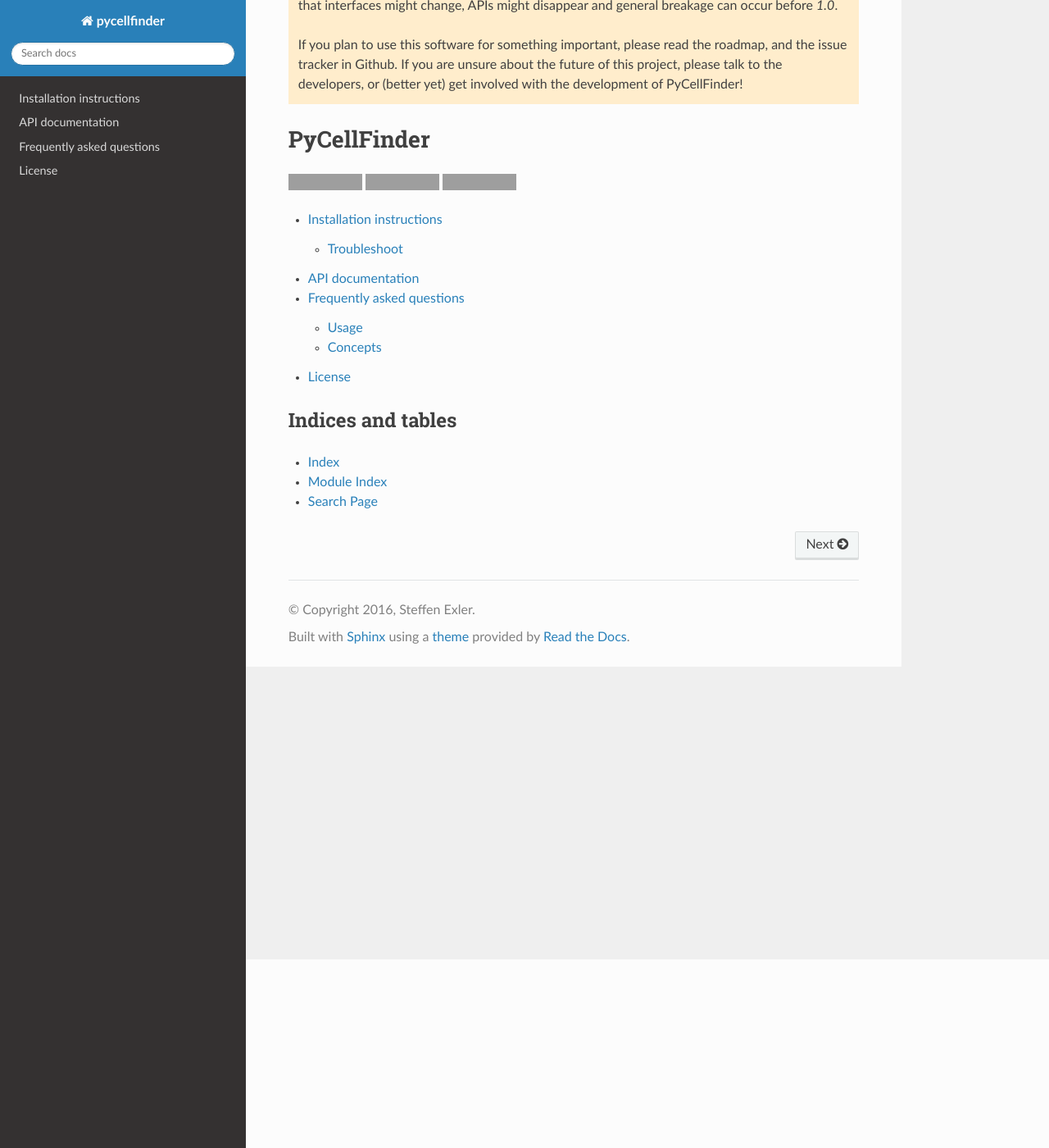
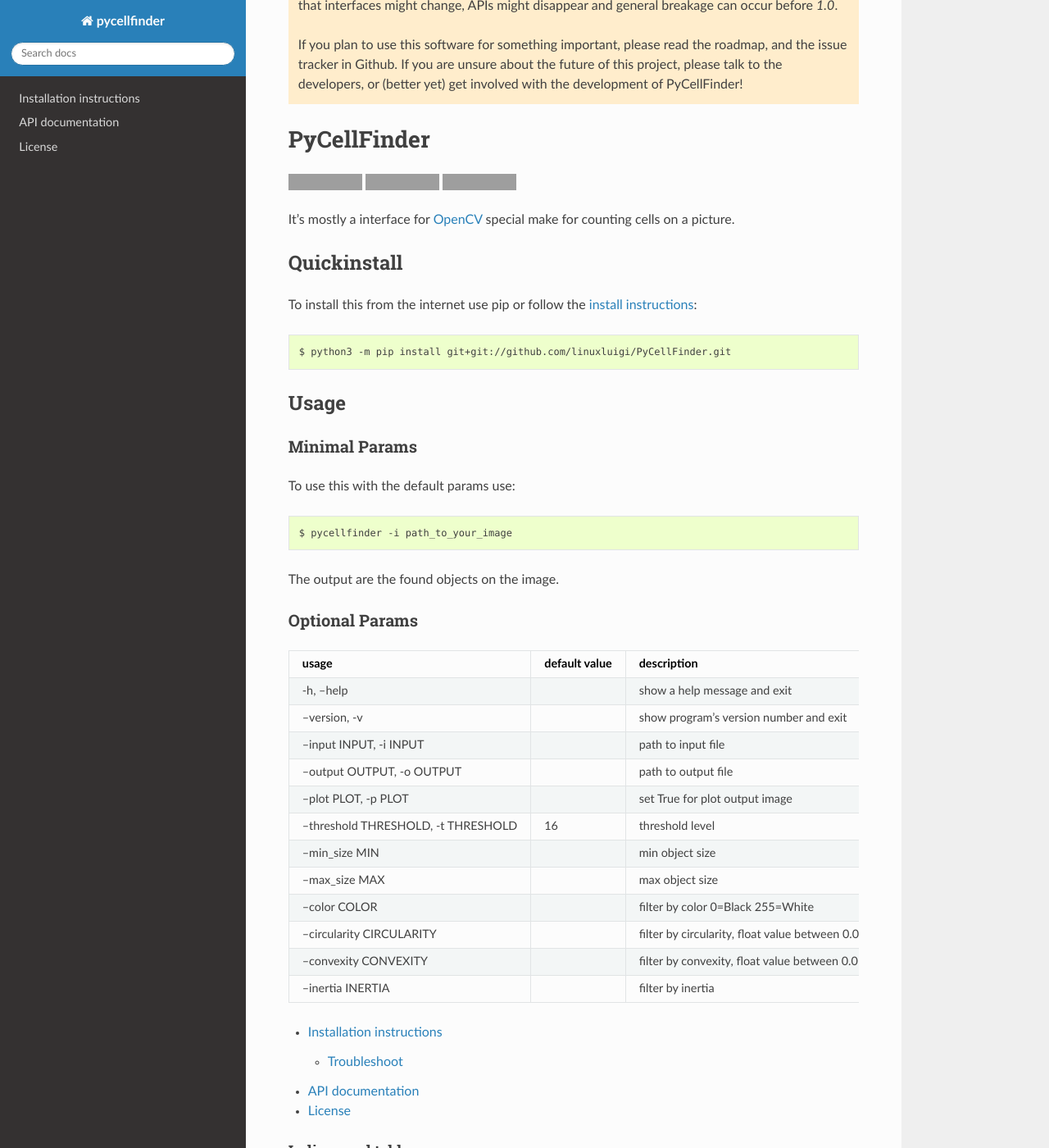
Before and after one commit to linuxluigi/PyCellFinder, a Sphinx documentation site: the page built from docs/index.rst, in a window 1280 px wide and 1400 px high, scrolled down 230 px. Shown: the whole window at 82% size. Built offline with Sphinx 7.4.7 and the Read the Docs theme 2.0.0, drawn with Linux system fonts in a browser that asks for light colours; grey boxes are pictures that could not be loaded.

Commit message:
add docs content

```diff
--- a/INSTALL.rst
+++ b/INSTALL.rst
@@ -4,7 +4,7 @@
 
 PyCellFinder can be installed using pip::
 
-    $ python -m pip install PyCellFinder
+    $ python3 -m pip install git+git://github.com/linuxluigi/PyCellFinder.git
 
 This command will fetch the archive and its dependencies from the internet and
 install them.
--- a/README.rst
+++ b/README.rst
@@ -11,3 +11,46 @@
 .. image:: https://readthedocs.org/projects/pycellfinder/badge/?version=latest
     :target: https://pycellfinder.readthedocs.io/en/latest/?badge=latest
     :alt: Documentation Status
+
+It's mostly a interface for `OpenCV <https://opencv.org/>`_ special make for counting cells on a picture.
+
+
+Quickinstall
+------------
+
+To install this from the internet use pip or follow the
+`install instructions <https://pycellfinder.readthedocs.io/en/latest/install.html>`_::
+
+    $ python3 -m pip install git+git://github.com/linuxluigi/PyCellFinder.git
+
+Usage
+-----
+
+Minimal Params
+^^^^^^^^^^^^^^
+
+To use this with the default params use::
+
+    $ pycellfinder -i path_to_your_image
+
+The output are the found objects on the image.
+
+Optional Params
+^^^^^^^^^^^^^^^
+
+===========================================  ===============  ======================================================
+usage                                        default value    description
+===========================================  ===============  ======================================================
+-h, --help                                                    show a help message and exit
+--version, -v                                                 show program's version number and exit
+--input INPUT, -i INPUT                                       path to input file
+--output OUTPUT, -o OUTPUT                                    path to output file
+--plot PLOT, -p PLOT                                          set True for plot output image
+--threshold THRESHOLD, -t THRESHOLD          16               threshold level
+--min_size MIN                                                min object size
+--max_size MAX                                                max object size
+--color COLOR                                                 filter by color 0=Black 255=White
+--circularity CIRCULARITY                                     filter by circularity, float value between 0.0 & 1.0
+--convexity CONVEXITY                                         filter by convexity, float value between 0.0 & 1.0
+--inertia INERTIA                                             filter by inertia
+===========================================  ===============  ======================================================
--- a/docs/conf.py
+++ b/docs/conf.py
@@ -286,3 +286,23 @@
 
 # If true, do not generate a @detailmenu in the "Top" node's menu.
 # texinfo_no_detailmenu = False
+
+# -- Options for Epub output ----------------------------------------------
+
+# Bibliographic Dublin Core info.
+epub_title = project
+epub_author = author
+epub_publisher = author
+epub_copyright = copyright
+
+# The unique identifier of the text. This can be a ISBN number
+# or the project homepage.
+#
+# epub_identifier = ''
+
+# A unique identification for the text.
+#
+# epub_uid = ''
+
+# A list of files that should not be packed into the epub file.
+epub_exclude_files = ['search.html']
--- a/docs/index.rst
+++ b/docs/index.rst
@@ -11,7 +11,6 @@
 
    Installation instructions <install.rst>
    API documentation <apidoc.rst>
-   Frequently asked questions <faq.rst>
    License <license.rst>
 
 Indices and tables
```
Also changed, not shown: docs/faq.rst (deleted, +0 -16 lines), 1 other file.
